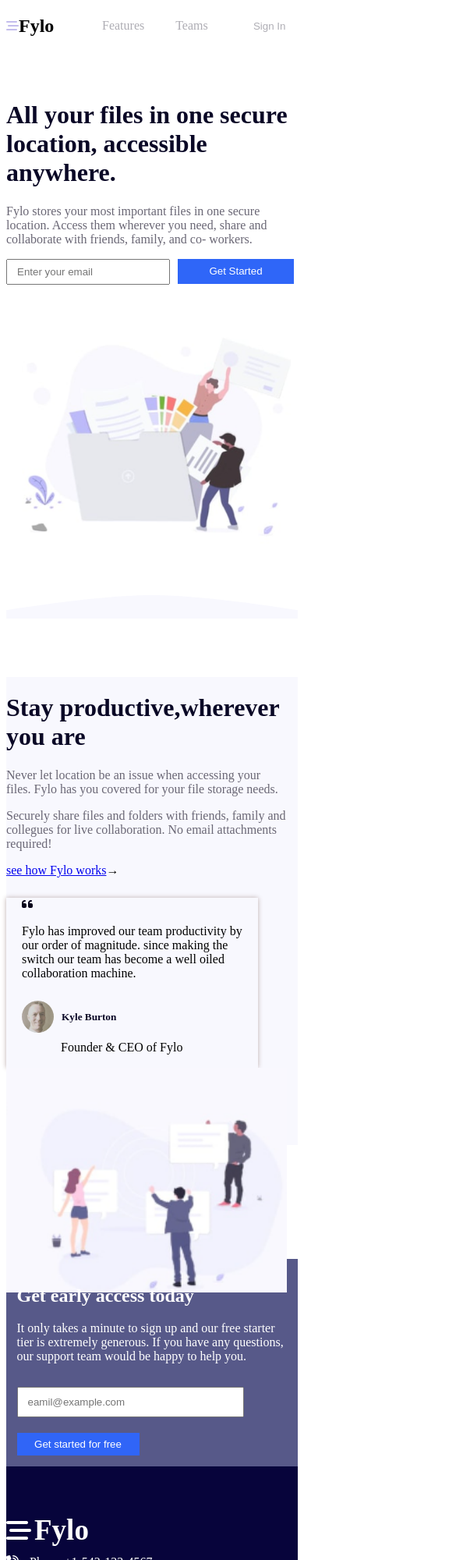
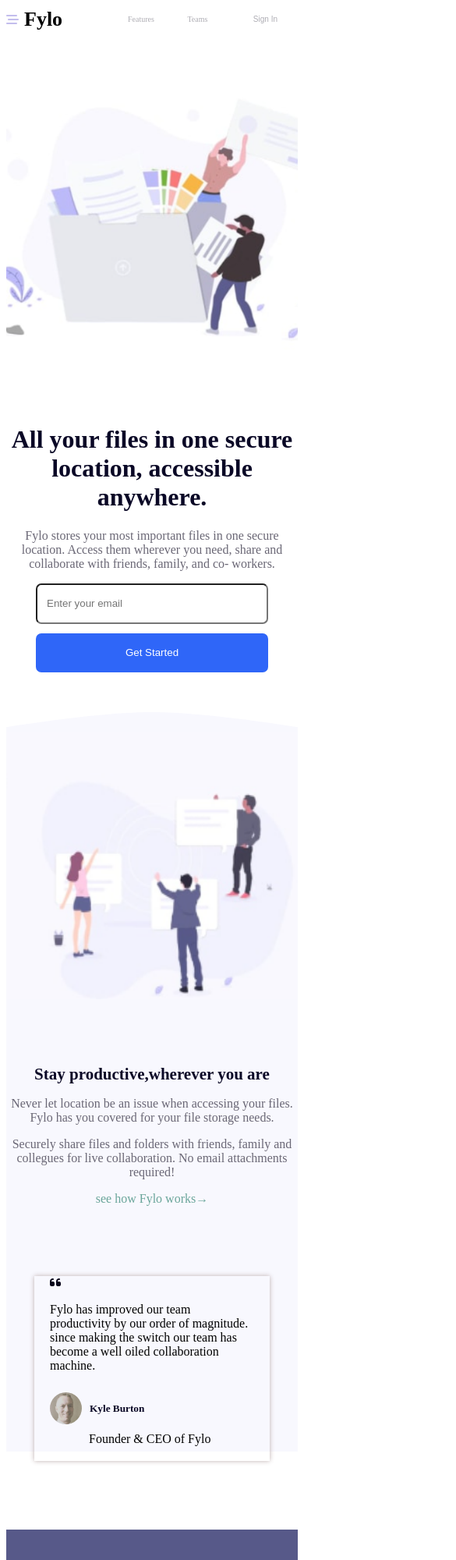
Before and after one commit to Izukach/Fylo-Landing-Page, a plain HTML site: page index.html in a window 390 px wide. Shown: the top 2000 px of the page at 78% size, 585 px wide, since content can reach past the window. Drawn offline with Linux system fonts and the light colour scheme.

Commit message:
my responsive project

```diff
--- a/index.html
+++ b/index.html
@@ -19,9 +19,9 @@
         <span id="span-logo">Fylo</span>
       </div>
 
-      <nav class="nav-links">
+      <nav>
 
-        <ul>
+        <ul class="nav-links">
           <li><a href="#">Features</a></li>
           <li><a href="#">Teams</a></li>
 
@@ -37,15 +37,15 @@
 
     <div class="banner-one-container">
       <div class="banner-one">
-        <div class="mobie-view-banner-one">
+        <div class="banner-content">
         <h1>All your files in one secure location, accessible anywhere.</h1>
-        <p>
+        <p id="paragraph_one">
           Fylo stores your most important files in one secure location. Access
           them wherever you need, share and collaborate with friends, family,
           and co- workers.
         </p>
         </div>
-        <div class="mobile-view-inputs">
+        <div class="content-inputs">
         <input
           type="email"
           placeholder="Enter your email"
@@ -56,12 +56,12 @@
       </div>
 
       <div class="banner-one-image">
-        <img src="./assests/pictures/banner-one.png" alt="" id="banner-one-img"/>
+        <img src="./assests/pictures/banner-one.png" alt="" id="img-one"/>
       </div>
     </div>
 
     <!-- -----------banner two section---- -->
-
+<div class="overall-two-container">
     <div class="banner-two-main-logo">
       <img src="./assests/pictures/bg-curve-desktop.svg" alt="">
     </div>
@@ -81,7 +81,7 @@
             for live collaboration. No email attachments required!
           </p>
 
-          <a href="#">see how Fylo works</a>&#8594
+          <a href="#" id="link-id">see how Fylo works</a><span id="arrow">&#8594</span>
         </div>
 
         <div class="banner-two-second">
@@ -102,7 +102,7 @@
         <img src="./assests/pictures/Flyo imggg.png" alt="" id="banner-two-logo">
       </div>
     </div>
-
+</div>
     <!-- -----banner three------- -->
 
 <div class="banner-three-container">
@@ -118,10 +118,10 @@
 </div>
 <!-- -----footer------- -->
 
-<footer>
-  <div class="footer-container">
+<footer class="footer-container">
 
-    <div class="footer-logo">
+    <div class="footer-div">
+ <div class="footer-logo">
 
 <div class="footer-logo-one">
   <i class="fa-solid fa-bars-staggered fa-2x"style="color:rgb(255,255,255)"></i>
@@ -172,8 +172,8 @@
     <i class="fa-brands fa-instagram-square"></i>
 </div>
 </div>
-
-
+    </div>
 </footer>
+<!-- <script src="index.js"></script> -->
   </body>
 </html>
--- a/style.css
+++ b/style.css
@@ -5,7 +5,6 @@ header {
 }
 
 .nav-logo {
-  /* background-color: brown; */
   width: 111px;
   margin-right: auto;
 }
@@ -19,18 +18,18 @@ header {
   color: rgb(195, 189, 237);
 }
 
-.nav-links li {
+nav li {
   list-style-type: none;
   display: inline-block;
   padding: 0px 20px;
 }
 
-.nav-links li a {
+nav li a {
   color: rgb(174, 173, 180);
   text-decoration: none;
 }
 
-.nav-links li a:hover {
+nav li a:hover {
   color: #0088a9;
 }
 
@@ -53,11 +52,10 @@ header {
   align-items: center;
   justify-content: space-around;
   margin-top: 50px;
-  /* background-color: brown; */
 }
 
 .banner-one {
-  /* background-color: brown; */
+  /* background-color: yellow; */
 
   width: 444px;
   height: 256px;
@@ -83,6 +81,7 @@ header {
 #btn-banner-one:hover {
   background-color: rgb(77, 77, 243);
 }
+
 #input-banner-one {
   height: 27px;
   width: 202px;
@@ -92,6 +91,17 @@ header {
   padding-left: 10px;
 }
 
+.banner-one-image {
+  width: 509px;
+  height: 433px;
+  background-color: pink;
+}
+
+#img-one {
+  width: 100%;
+  height: 100%;
+  object-fit: cover;
+}
 /* ********banner-two-section****** */
 
 .banner-two-container {
@@ -99,8 +109,6 @@ header {
   justify-content: space-evenly;
   margin-top: -8px;
   background-color: rgb(248, 248, 254);
-  height: 600px;
-  /* background-color: brown; */
 }
 
 .banner-two-main-logo img {
@@ -109,17 +117,17 @@ header {
 .banner-two {
   width: 600px;
   height: 510px;
-  /* background-color: brown; */
 }
 
 .banner-two-first {
-  /* background-color: aqua; */
   height: 262px;
   width: 427px;
 }
+
 .banner-two-first h1 {
   color: rgb(10, 8, 38);
 }
+
 .banner-two-first p {
   color: rgb(106, 103, 117);
 }
@@ -128,16 +136,20 @@ header {
   width: 283px;
   height: 218px;
   padding: 0px 20px;
-
   box-shadow: 0px 0px 6px 0px #beafaf;
 }
 
+#link-id {
+  color: #6aa59a;
+}
+
+#arrow {
+  color: #6aa59a;
+}
+
 .banner-two-second-img {
-  /* background-color: aquamarine; */
-
   display: flex;
   flex-wrap: wrap;
-  /* width: 193px; */
   align-items: center;
 }
 
@@ -145,6 +157,7 @@ header {
   margin-left: 10px;
   color: rgb(10, 8, 38);
 }
+
 #span-text {
   margin-left: 50px;
 }
@@ -154,8 +167,14 @@ header {
   border-radius: 25px;
 }
 
+.banner-two-logo-img {
+  background-color: #beafaf;
+  width: 438px;
+  height: 342px;
+}
+
 #banner-two-logo {
-  width: 484px;
+  width: 100%;
 }
 
 /* *******banner-three-section**** */
@@ -171,23 +190,12 @@ header {
 }
 
 .banner-three-one {
-  /* background-color: aqua; */
   width: 420px;
-  /* height: 256px; */
-}
-
-.banner-three-one h2 {
-  color: white;
-}
-
-.banner-three-one p {
   color: white;
 }
 
 .banner-three-two {
-  /* background-color: blue; */
   width: 300px;
-  /* height: 256px; */
 }
 
 #btn-banner-three {
@@ -211,21 +219,16 @@ header {
 
 /* ********Footer section****** */
 
-footer {
+.footer-container {
+  display: flex;
+  justify-content: space-around;
+  align-items: center;
   background-color: rgb(7, 4, 59);
   height: 500px;
   width: 100%;
 }
 
-.footer-container {
-  display: flex;
-  justify-content: space-around;
-
-  /* align-items: center; */
-  padding-top: 198px;
-}
 .footer-logo {
-  /* background-color: brown; */
   width: 262px;
   height: 155px;
 }
@@ -242,17 +245,16 @@ footer {
 }
 
 .footer-logo-one {
-  /* background-color: yellow; */
   width: 200px;
   height: 54px;
 }
+
 .footer-logo-two {
-  /* background-color: pink; */
   width: 200px;
   height: 40px;
 }
+
 .footer-logo-three {
-  /* background-color: blue; */
   width: 200px;
   height: 45px;
 }
@@ -260,9 +262,9 @@ footer {
 .footer-content-div {
   display: flex;
   justify-content: center;
-  background-color: aquamarine;
   justify-content: space-evenly;
 }
+
 .lists {
   list-style-type: none;
 }
@@ -270,6 +272,7 @@ footer {
 .lists li {
   margin-top: 20px;
 }
+
 .lists li a {
   color: white;
   cursor: pointer;
@@ -280,7 +283,6 @@ footer {
 }
 
 .brands-container {
-  /* background-color: aquamarine; */
   width: 300px;
   height: 200px;
 }
@@ -289,9 +291,9 @@ footer {
   display: flex;
   margin-top: 20px;
   justify-content: space-evenly;
-  /* background-color: aquamarine; */
   width: 121px;
 }
+
 .brand-one {
   border: 1px solid white;
   width: 21px;
@@ -308,142 +310,217 @@ footer {
 .footer-div {
   display: flex;
   justify-content: space-evenly;
-  padding-top: 50px;
+  width: 100%;
 }
 
-.hamburger {
-  display: none;
-}
-
-@media screen and (max-width: 677px) {
-  .banner-two-container {
-    display: flex;
-    /* justify-content: space-evenly; */
-    margin-top: -8px;
-    background-color: rgb(248, 248, 254);
-    /* height: 600px; */
-    /* background-color: brown; */
-    flex-direction: column;
-    width: 600px;
-    /* padding-left: 60px; */
-    margin-top: 71px;
-    width: 100%;
-  }
-
-  .banner-two-first {
-    height: 262px;
-    width: 359px;
-    background-color: rgb(248, 248, 254);
-  }
-
-  .banner-three-container {
-    background-color: rgb(87, 89, 137);
-    width: 100%;
-    height: 266px;
-    display: flex;
-    justify-content: space-evenly;
-    /* align-items: center; */
-    /* margin-top: 100px; */
-    margin-top: 146px;
-    /* text-align: center; */
-    /* padding-left: 17px; */
-    flex-direction: column;
-  }
-  header {
-    display: flex;
-    justify-content: flex-end;
-    align-items: center;
-    /* background-color: red; */
-    width: 358px;
-  }
-
-  ul {
-    width: 225px;
-    display: flex;
-    padding-right: 30px;
-  }
-
-  #span-logo {
-    font-size: 24px;
-    font-weight: bold;
-  }
-
+@media screen and (max-width: 768px) {
   .nav-logo {
-    width: 111px;
-    margin-right: auto;
+    width: 67px;
     display: flex;
     align-items: center;
   }
-  .banner-one {
-    /* background-color: brown; */
-    width: 100%;
-    height: 256px;
+}
+
+@media screen and (max-width: 768px) {
+  .nav-links {
+    font-size: 0.625rem;
   }
+}
+@media screen and (max-width: 768px) {
+  #btn2-logo {
+    font-size: 0.625rem;
+  }
+}
 
+#span-logo {
+  font-size: 26px;
+  margin-left: 7px;
+}
+
+@media screen and (max-width: 768px) {
   .banner-one-container {
-    display: flex;
-    align-items: center;
-    /* justify-content: space-around; */
-    margin-top: 50px;
-    /* background-color: brown; */
-    flex-direction: column;
-    /* margin-left: 100px; */
+    flex-direction: column-reverse;
     width: 100%;
   }
+}
+@media screen and (max-width: 768px) {
+  .banner-one {
+    width: 100%;
+    text-align: center;
+  }
+}
+@media screen and (max-width: 768px) {
+  .banner-one-image {
+    width: 100%;
+  }
+}
 
-  .banner-three-one {
-    /* height: 262px; */
-    width: 347px;
-  }
-
-  .banner-three-two {
-    width: 347px;
-  }
-
-  .mobile-view-banner-one {
-    width: 383px;
-    padding-left: 0px;
-  }
-
-  .mobile-view-inputs {
-    /* background-color: yellow; */
+@media screen and (max-width: 768px) {
+  .content-inputs {
+    align-items: center;
     display: flex;
-  }
-
-  #btn2-logo {
-    width: 58px;
-    border: none;
-    background-color: transparent;
-    color: rgb(174, 173, 180);
-  }
-
-  .footer-container {
-    display: flex;
-    /* justify-content: space-around; */
-    /* align-items: center; */
-    padding-top: 198px;
-    flex-direction: column;
-  }
-
-  #banner-one-img {
-    margin-top: 40px;
-    width: 356px;
-  }
-
-  #banner-two-logo {
-    width: 360px;
-  }
-
-  .lists {
-    list-style-type: none;
-    display: block;
-  }
-
-  .footer-container {
-    display: flex;
-    /* justify-content: space-around; */
-    /* align-items: center; */
-    padding-top: 60px;
     flex-direction: column;
   }
 }
+
+@media screen and (max-width: 768px) {
+  .overall-two-container {
+    width: 100%;
+    margin-top: 133px;
+  }
+}
+
+@media screen and (max-width: 768px) {
+  .banner-two {
+    width: 100%;
+    margin-top: 70px;
+  }
+}
+
+@media screen and (max-width: 768px) {
+  .banner-two-first h1 {
+    font-size: 1.3125rem;
+  }
+}
+
+@media screen and (max-width: 768px) {
+  .banner-two-container {
+    flex-direction: column-reverse;
+  }
+}
+
+@media screen and (max-width: 768px) {
+  .banner-two-logo-img {
+    width: 100%;
+  }
+}
+
+@media screen and (max-width: 768px) {
+  #banner-two-logo {
+    width: 100%;
+    height: 100%;
+  }
+}
+
+@media screen and (max-width: 768px) {
+  #input-banner-one {
+    width: 290px;
+    height: 46px;
+    border-radius: 7px;
+  }
+}
+
+@media screen and (max-width: 768px) {
+  #btn-banner-one {
+    width: 298px;
+    margin: 0px;
+    height: 50px;
+    border-radius: 7px;
+    margin-top: 12px;
+  }
+}
+
+@media screen and (max-width: 768px) {
+  .banner-two-first {
+    text-align: center;
+    width: 532px;
+    width: 100%;
+  }
+}
+
+@media screen and (max-width: 768px) {
+  .banner-two-second {
+    margin: auto;
+    margin-top: 9px;
+    width: 262px;
+    height: 237px;
+  }
+}
+
+@media screen and (max-width: 768px) {
+  .banner-three-container {
+    width: 100%;
+    height: 437px;
+    flex-direction: column;
+  }
+}
+
+@media screen and (max-width: 768px) {
+  .banner-three-one {
+    width: 100%;
+    text-align: center;
+  }
+}
+
+@media screen and (max-width: 768px) {
+  #input-banner-three {
+    width: 293px;
+    height: 39px;
+  }
+}
+
+@media screen and (max-width: 768px) {
+  #btn-banner-three {
+    width: 300px;
+    height: 39px;
+  }
+}
+
+@media screen and (max-width: 768px) {
+  .footer-logo {
+    margin-left: 20px;
+    margin-bottom: 19px;
+  }
+}
+
+@media screen and (max-width: 768px) {
+  #span-footer-one {
+    font-size: 3.125rem;
+  }
+}
+
+@media screen and (max-width: 768px) {
+  .footer-logo-two {
+    margin-top: 20px;
+  }
+}
+
+@media screen and (max-width: 768px) {
+  .footer-container {
+    height: 663px;
+  }
+}
+
+@media screen and (max-width: 768px) {
+  .brands-container {
+    margin: auto;
+    margin-top: 62px;
+  }
+}
+
+@media screen and (max-width: 768px) {
+  .footer-div {
+    height: 599px;
+    flex-direction: column;
+  }
+}
+
+@media screen and (max-width: 768px) {
+  .brand-one {
+    height: 24px;
+    padding-top: 7px;
+    padding-left: 7px;
+  }
+}
+
+@media screen and (max-width: 768px) {
+  .footer-content-one {
+    font-size: 1.1875rem;
+  }
+}
+
+@media screen and (max-width: 768px) {
+  a {
+    text-decoration: none;
+  }
+}
```
Also changed, not shown: index.js (added, +18 -0 lines).
